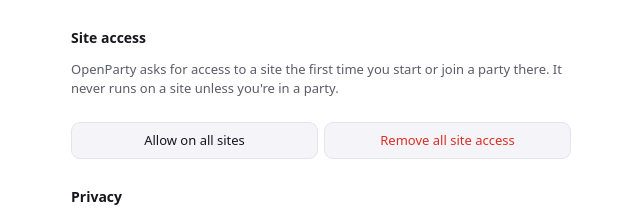
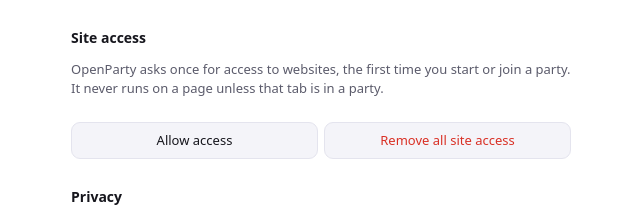
Before and after one commit to Nabeel-javed/OpenParty, a browser extension: page extension/options/options.html in a window 1280 px wide. Shown: the part 370-579 px from the top of the page, without its empty margins (319-959 px from the left). Drawn offline with Linux system fonts and the light colour scheme.

Commit message:
Settings: describe the one-time site access

```diff
--- a/extension/options/options.html
+++ b/extension/options/options.html
@@ -45,12 +45,12 @@
       <section>
         <h2>Site access</h2>
         <p class="hint">
-          OpenParty asks for access to a site the first time you start or join a party there. It never runs on a
-          site unless you're in a party.
+          OpenParty asks once for access to websites, the first time you start or join a party. It never runs on a
+          page unless that tab is in a party.
         </p>
         <p id="sites" class="hint"></p>
         <div class="row">
-          <button id="all-sites">Allow on all sites</button>
+          <button id="all-sites">Allow access</button>
           <button id="clear-sites" class="danger">Remove all site access</button>
         </div>
       </section>
```
